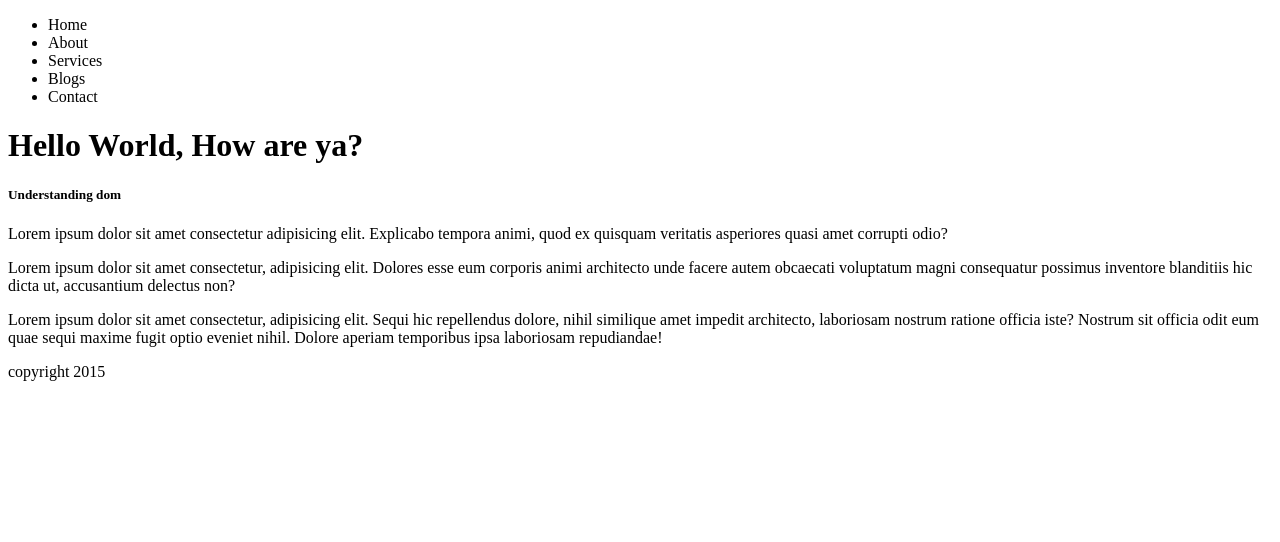
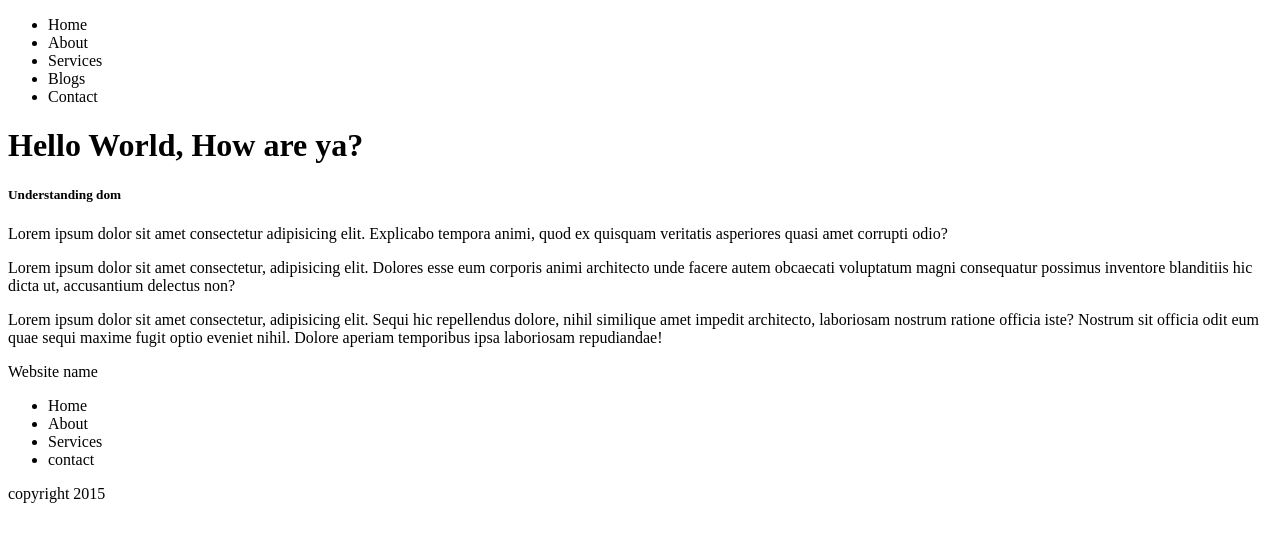
Before and after one commit to Willmuseve/javascript-revamp, a plain HTML site: page DOM/index.html in a window 1280 px wide. Drawn offline with Linux system fonts and the light colour scheme.

Commit message:
footer html

```diff
--- a/DOM/index.html
+++ b/DOM/index.html
@@ -36,7 +36,13 @@
 
     <footer>
         <div>
-
+            <p id="website-name"> Website name</p>
+            <ul class="footer-nav">
+                <li class="active">Home</li>
+                <li>About</li>
+                <li>Services</li>
+                <li>contact</li>
+            </ul>
             <p>copyright 2015</p>
         </div>
 
```
